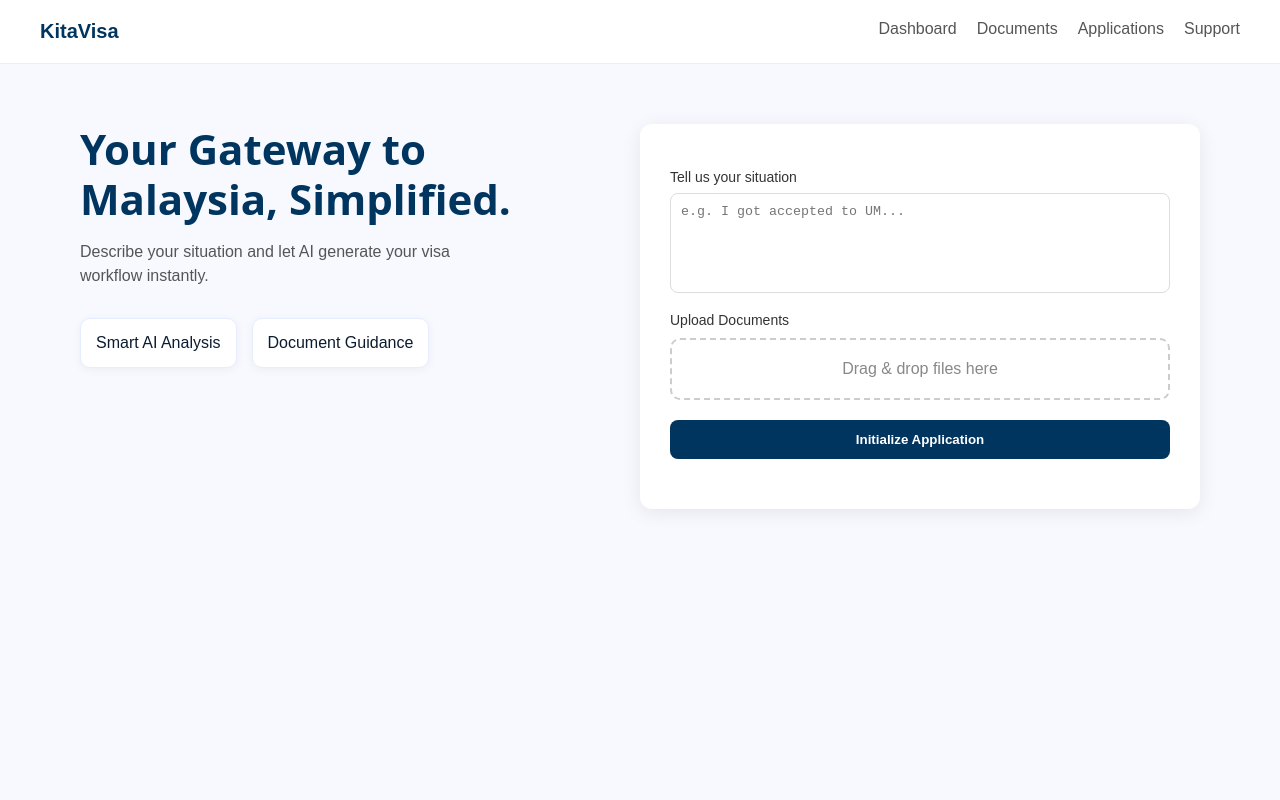
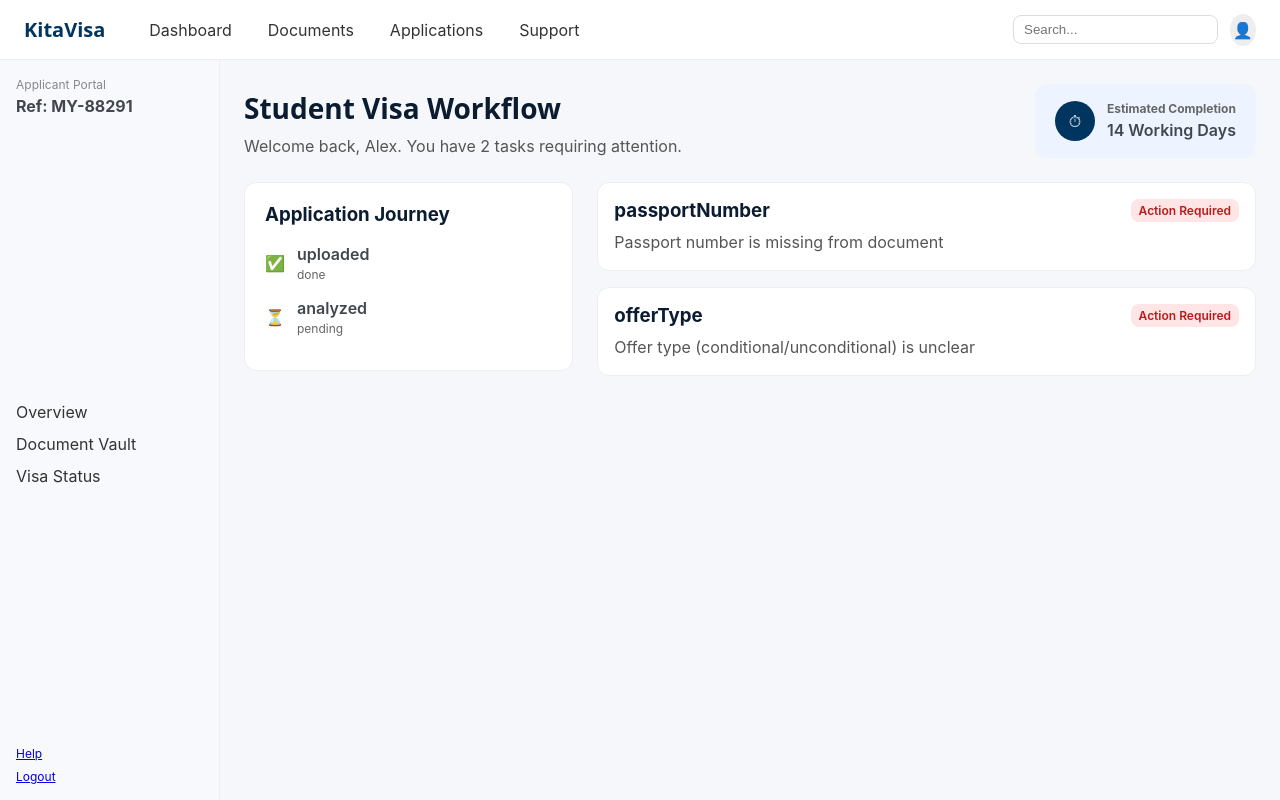
Before and after one commit to ciwahua/kita-visa, a React app in the folder frontend/: page /dashboard in a window 1280 px wide. Built offline with nearby package versions, Linux system fonts and the light colour scheme; the HTML template or start-up script is replaced by a standard one.

Commit message:
build initial dashboard UI with layout components

```diff
--- a/frontend/package.json
+++ b/frontend/package.json
@@ -11,7 +11,8 @@
   },
   "dependencies": {
     "react": "^19.2.4",
-    "react-dom": "^19.2.4"
+    "react-dom": "^19.2.4",
+    "react-router-dom": "^7.14.2"
   },
   "devDependencies": {
     "@babel/core": "^7.29.0",
--- a/frontend/src/App.jsx
+++ b/frontend/src/App.jsx
@@ -1,10 +1,16 @@
+import { BrowserRouter, Routes, Route } from "react-router-dom";
+
 import LandingPage from "./pages/LandingPage";
+import Dashboard from "./pages/Dashboard";
 
 function App() {
   return (
-    <>
-      <LandingPage />
-    </>
+    <BrowserRouter>
+      <Routes>
+        <Route path="/" element={<LandingPage />} />
+        <Route path="/dashboard" element={<Dashboard />} />
+      </Routes>
+    </BrowserRouter>
   );
 }
 
--- /dev/null
+++ b/frontend/src/components/dashboard/OverviewHeader.jsx
@@ -0,0 +1,32 @@
+import React from "react";
+import "../../styles/dashboard.css"; // create this
+
+export default function OverviewHeader({ data }) {
+  const fullName = data?.extractedData?.applicantName || "User";
+  const firstName = fullName.split(" ")[0];
+
+  const pendingTasks =
+    data?.gaps?.filter((gap) => gap?.resolved === false).length || 0;
+
+  return (
+    <div className="overview-header">
+
+      <div className="overview-left">
+        <h1>Student Visa Workflow</h1>
+        <p>
+          Welcome back, {firstName}. You have {pendingTasks} tasks requiring attention.
+        </p>
+      </div>
+
+      <div className="overview-card">
+        <div className="icon">⏱</div>
+
+        <div>
+          <p className="label">Estimated Completion</p>
+          <p className="value">14 Working Days</p>
+        </div>
+      </div>
+
+    </div>
+  );
+}
--- /dev/null
+++ b/frontend/src/components/dashboard/ProgressTracker.jsx
@@ -0,0 +1,25 @@
+import React from "react";
+import "../../styles/dashboard.css";
+
+export default function ProgressTracker({ data }) {
+  const steps = data?.timeline || [];
+
+  return (
+    <div className="progress-tracker">
+      <h3>Application Journey</h3>
+
+      {steps.map((step, index) => (
+        <div key={index} className="step">
+          <span className="step-status">
+            {step.status === "done" ? "✅" : "⏳"}
+          </span>
+
+          <div>
+            <p className="step-title">{step.step}</p>
+            <p className="step-status-text">{step.status}</p>
+          </div>
+        </div>
+      ))}
+    </div>
+  );
+}
--- /dev/null
+++ b/frontend/src/components/dashboard/TaskCard.jsx
@@ -0,0 +1,30 @@
+import React from "react";
+import "../../styles/dashboard.css";
+
+export default function TaskCard({ data }) {
+  const gaps = data?.gaps || [];
+
+  if (gaps.length === 0) {
+    return <p>No tasks 🎉</p>;
+  }
+
+  return (
+    <div className="task-list">
+      {gaps.map((gap, index) => (
+        <div key={index} className="task-card">
+
+          <div className="task-header">
+            <h3>{gap.field}</h3>
+
+            <span className={gap.resolved ? "status-done" : "status-pending"}>
+              {gap.resolved ? "Done" : "Action Required"}
+            </span>
+          </div>
+
+          <p className="task-message">{gap.message}</p>
+
+        </div>
+      ))}
+    </div>
+  );
+}
--- /dev/null
+++ b/frontend/src/components/layout/Navbar.jsx
@@ -0,0 +1,31 @@
+import React from "react";
+import "../../styles/dashboard.css";
+import { Link } from "react-router-dom";
+
+export default function Navbar() {
+  return (
+    <header className="navbar">
+
+      <div className="navbar-left">
+        <h2 className="logo">KitaVisa</h2>
+
+        <nav className="nav-links">
+          <Link to="/dashboard">Dashboard</Link>
+          <Link to="/documents">Documents</Link>
+          <a href="#">Applications</a>
+          <a href="#">Support</a>
+        </nav>
+      </div>
+
+      <div className="navbar-right">
+        <input
+          className="search"
+          placeholder="Search..."
+        />
+
+        <div className="avatar">👤</div>
+      </div>
+
+    </header>
+  );
+}
--- /dev/null
+++ b/frontend/src/components/layout/Sidebar.jsx
@@ -0,0 +1,27 @@
+import React from "react";
+import "../../styles/dashboard.css";
+import { Link } from "react-router-dom";
+
+export default function Sidebar() {
+  return (
+    <aside className="sidebar">
+
+      <div className="sidebar-header">
+        <p className="label">Applicant Portal</p>
+        <p className="ref">Ref: MY-88291</p>
+      </div>
+
+      <nav className="sidebar-links">
+        <Link to="/dashboard">Overview</Link>
+        <Link to="/documents">Document Vault</Link>
+        <a href="#">Visa Status</a>
+      </nav>
+
+      <div className="sidebar-footer">
+        <a href="#">Help</a>
+        <a href="#">Logout</a>
+      </div>
+
+    </aside>
+  );
+}
--- /dev/null
+++ b/frontend/src/pages/Dashboard.jsx
@@ -0,0 +1,47 @@
+import React from "react";
+import documentData from "../data/documentcontract.json";
+
+import Navbar from "../components/layout/Navbar";
+import Sidebar from "../components/layout/Sidebar";
+
+import OverviewHeader from "../components/dashboard/OverviewHeader";
+import ProgressTracker from "../components/dashboard/ProgressTracker";
+import TaskCard from "../components/dashboard/TaskCard";
+
+export default function Dashboard() {
+  return (
+    <div>
+
+      {/* TOP NAVBAR */}
+      <Navbar />
+
+      {/* MAIN LAYOUT */}
+      <div className="dashboard-layout">
+
+        {/* SIDEBAR */}
+        <Sidebar />
+
+        {/* MAIN CONTENT */}
+        <main className="dashboard-main">
+
+          <OverviewHeader data={documentData} />
+
+          <div className="dashboard-grid">
+
+            <div className="left-panel">
+              <ProgressTracker data={documentData} />
+            </div>
+
+            <div className="right-panel">
+              <TaskCard data={documentData} />
+            </div>
+
+          </div>
+
+        </main>
+
+      </div>
+
+    </div>
+  );
+}
--- a/frontend/src/pages/LandingPage.jsx
+++ b/frontend/src/pages/LandingPage.jsx
@@ -1,9 +1,12 @@
 import { useState } from "react";
 import "../styles/landing.css";
+import { useNavigate, Link } from "react-router-dom";
 
 export default function LandingPage() {
   const [input, setInput] = useState("");
   const [result, setResult] = useState(null);
+
+  const navigate = useNavigate();
 
   const handleSubmit = async () => {
     setResult("loading");
@@ -17,6 +20,8 @@ export default function LandingPage() {
 
       const data = await res.json();
       setResult(data);
+
+      navigate("/dashboard"); // now works
     } catch (err) {
       setResult({ error: "Request failed" });
     }
@@ -24,28 +29,23 @@ export default function LandingPage() {
 
   return (
     <div className="page">
-
       {/* NAVBAR */}
       <header className="navbar">
         <div className="logo">KitaVisa</div>
 
         <nav className="nav-links">
-          <a href="#">Dashboard</a>
-          <a href="#">Documents</a>
-          <a href="#">Applications</a>
-          <a href="#">Support</a>
+            <Link to="/dashboard">Dashboard</Link>
+            <Link to="/documents">Documents</Link>
+            <Link to="/applications">Applications</Link>
+            <Link to="/support">Support</Link>
         </nav>
       </header>
 
       {/* MAIN */}
       <main className="main">
-
-        {/* LEFT HERO */}
         <section className="hero">
           <h1>Your Gateway to Malaysia, Simplified.</h1>
-          <p>
-            Describe your situation and let AI generate your visa workflow instantly.
-          </p>
+          <p>Describe your situation and let AI generate your visa workflow instantly.</p>
 
           <div className="features">
             <div className="card">Smart AI Analysis</div>
@@ -53,9 +53,7 @@ export default function LandingPage() {
           </div>
         </section>
 
-        {/* RIGHT FORM */}
         <section className="formBox">
-
           <label>Tell us your situation</label>
           <textarea
             value={input}
@@ -64,15 +62,12 @@ export default function LandingPage() {
           />
 
           <label>Upload Documents</label>
-          <div className="uploadBox">
-            Drag & drop files here
-          </div>
+          <div className="uploadBox">Drag & drop files here</div>
 
           <button onClick={handleSubmit}>
             Initialize Application
           </button>
 
-          {/* OUTPUT */}
           <div className="output">
             {result === "loading" && <p>Generating workflow...</p>}
 
@@ -83,7 +78,6 @@ export default function LandingPage() {
               </>
             )}
           </div>
-
         </section>
       </main>
     </div>
--- /dev/null
+++ b/frontend/src/styles/dashboard.css
@@ -0,0 +1,265 @@
+body {
+  background: #f5f7fb;
+}
+
+.dashboard-container {
+  padding: 24px;
+  max-width: 1100px;
+  margin: 0 auto;
+}
+
+.dashboard-grid {
+  display: grid;
+  grid-template-columns: 1fr 2fr;
+  gap: 24px;
+  margin-top: 24px;
+}
+
+/* LEFT SIDE */
+.left-panel {
+  position: sticky;
+  top: 20px;
+}
+
+/* RIGHT SIDE */
+.right-panel {
+  display: flex;
+  flex-direction: column;
+  gap: 16px;
+}
+
+.overview-header {
+  display: flex;
+  justify-content: space-between;
+  align-items: flex-end;
+  margin-bottom: 24px;
+  gap: 20px;
+}
+
+.overview-left h1 {
+  font-size: 28px;
+  margin-bottom: 8px;
+  color: #0b1c30;
+}
+
+.overview-left p {
+  color: #555;
+}
+
+.overview-card {
+  display: flex;
+  align-items: center;
+  gap: 12px;
+  background: #eef4ff;
+  padding: 16px 20px;
+  border-radius: 12px;
+}
+
+.overview-card .icon {
+  background: #00355f;
+  color: white;
+  width: 40px;
+  height: 40px;
+  border-radius: 50%;
+  display: flex;
+  align-items: center;
+  justify-content: center;
+}
+
+.overview-card .label {
+  font-size: 12px;
+  font-weight: bold;
+  color: #666;
+}
+
+.overview-card .value {
+  font-size: 16px;
+  font-weight: 600;
+}
+
+.progress-tracker {
+  background: white;
+  padding: 20px;
+  border-radius: 12px;
+  border: 1px solid #eee;
+}
+
+.progress-tracker h3 {
+  margin-bottom: 16px;
+}
+
+.step {
+  display: flex;
+  align-items: center;
+  gap: 12px;
+  margin-bottom: 12px;
+}
+
+.step-title {
+  font-weight: 600;
+}
+
+.step-status-text {
+  font-size: 12px;
+  color: #666;
+}
+.task-list {
+  display: flex;
+  flex-direction: column;
+  gap: 16px;
+}
+
+.task-card {
+  background: white;
+  padding: 16px;
+  border-radius: 12px;
+  border: 1px solid #eee;
+  transition: 0.2s;
+}
+
+.task-card:hover {
+  box-shadow: 0 6px 20px rgba(0,0,0,0.08);
+}
+
+.task-header {
+  display: flex;
+  justify-content: space-between;
+  align-items: center;
+  margin-bottom: 8px;
+}
+
+.task-message {
+  color: #555;
+}
+
+/* status styles */
+.status-pending {
+  background: #ffe5e5;
+  color: #b91c1c;
+  padding: 4px 8px;
+  border-radius: 8px;
+  font-size: 12px;
+  font-weight: 600;
+}
+
+.status-done {
+  background: #e6fffa;
+  color: #065f46;
+  padding: 4px 8px;
+  border-radius: 8px;
+  font-size: 12px;
+  font-weight: 600;
+}
+
+/* NAVBAR CSS*/
+.navbar {
+  height: 60px;
+  background: white;
+  border-bottom: 1px solid #eee;
+  padding: 0 24px;
+
+  display: flex;
+  justify-content: space-between;
+  align-items: center;
+}
+
+.navbar-left {
+  display: flex;
+  align-items: center;
+  gap: 24px;
+}
+
+.logo {
+  font-weight: bold;
+}
+
+.nav-links a {
+  margin-right: 16px;
+  text-decoration: none;
+  color: #333;
+}
+
+.nav-links a:hover {
+  color: #00355f;
+}
+
+.navbar-right {
+  display: flex;
+  align-items: center;
+  gap: 12px;
+}
+
+.search {
+  padding: 6px 10px;
+  border-radius: 8px;
+  border: 1px solid #ddd;
+}
+
+.avatar {
+  width: 32px;
+  height: 32px;
+  background: #eee;
+  border-radius: 50%;
+  display: flex;
+  align-items: center;
+  justify-content: center;
+}
+
+/* SIDEBAR CSS*/
+.sidebar {
+  width: 220px;
+  background: #f7f9fc;
+  border-right: 1px solid #eee;
+  padding: 16px;
+
+  display: flex;
+  flex-direction: column;
+  justify-content: space-between;
+}
+
+.sidebar-header {
+  margin-bottom: 24px;
+}
+
+.label {
+  font-size: 12px;
+  color: #888;
+}
+
+.ref {
+  font-weight: bold;
+}
+
+.sidebar-links {
+  display: flex;
+  flex-direction: column;
+  gap: 12px;
+}
+
+.sidebar-links a {
+  text-decoration: none;
+  color: #333;
+}
+
+.sidebar-links a:hover {
+  color: #00355f;
+}
+
+.sidebar-footer {
+  display: flex;
+  flex-direction: column;
+  gap: 8px;
+  font-size: 12px;
+}
+
+/* ===== DASHBOARD LAYOUT ===== */
+.dashboard-layout {
+  display: flex;
+  height: calc(100vh - 60px);
+}
+
+.dashboard-main {
+  flex: 1;
+  padding: 24px;
+  overflow-y: auto;
+}
```
Also changed, not shown: frontend/src/components/dashboard/UploadCard.jsx (added), 1 other file (tests, documents, lock files or other folders).
